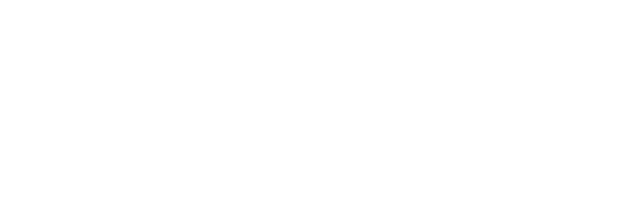
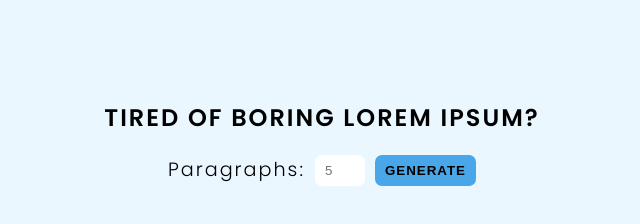
Before and after one commit to icyhot12/13_lorem, a plain HTML site: page index.html in a window 1280 px wide. Shown: the whole page, without its empty margins (318-958 px from the left). Drawn offline with Linux system fonts and the light colour scheme.

Commit message:
core setup

```diff
--- a/index.html
+++ b/index.html
@@ -12,6 +12,17 @@
     />
   </head>
   <body>
+    <main>
+        <div class="main-container">
+            <div class="title-container">tired of boring lorem ipsum?</div>
+            <form class="lorem-form">
+                <label for="amount">Paragraphs:</label>
+                <input type="number" name="amount" id="amount" placeholder="5">
+                <button type="submit" class="btn">generate</button>
+            </form>
+            <article class="lorem-text"></article>
+        </div>
+    </main>
     <script src="./app.js"></script>
   </body>
 </html>
--- a/styles.css
+++ b/styles.css
@@ -1,5 +1,56 @@
-html, body {
-    margin: 0;
-    padding: 0;
-    font-family: 'Poppins', sans-serif;
+:root {
+  --light-blue: hsl(205, 100%, 96%);
+  --dark-blue: hsl(209, 61%, 16%);
+  --medium-blue: #49a6e9;
 }
+
+html,
+body {
+  margin: 0;
+  padding: 0;
+  font-family: 'Poppins', sans-serif;
+  background-color: var(--light-blue);
+}
+
+.main-container {
+  display: flex;
+  flex-direction: column;
+  justify-content: center;
+  align-items: center;
+  padding-top: 100px;
+}
+
+.title-container {
+  font-size: 1.5rem;
+  text-transform: uppercase;
+  font-weight: 600;
+  letter-spacing: 2px;
+  padding-bottom: 20px;
+}
+
+.lorem-form {
+    display: flex;
+    gap: 10px;
+}
+
+.lorem-form > input {
+  width: 50px;
+  border: none;
+  border-radius: 7px;
+  padding: 8px 10px;
+}
+
+label {
+    font-size: 1.2rem;
+    letter-spacing: 2px;
+}
+
+.btn {
+    background-color: var(--medium-blue);
+    border: none;
+    border-radius: 7px;
+    padding: 8px 10px;
+    text-transform: uppercase;
+    letter-spacing: 1px;
+    font-weight: 600;
+}
```
